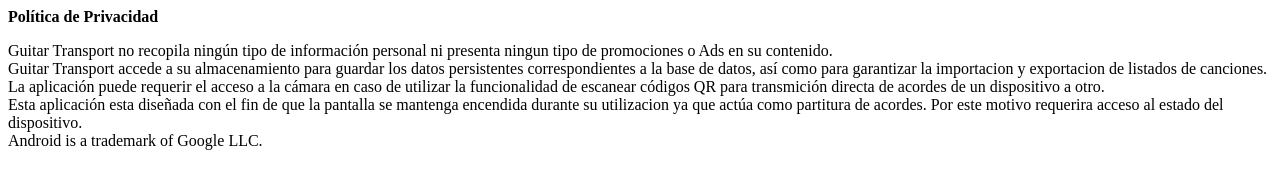
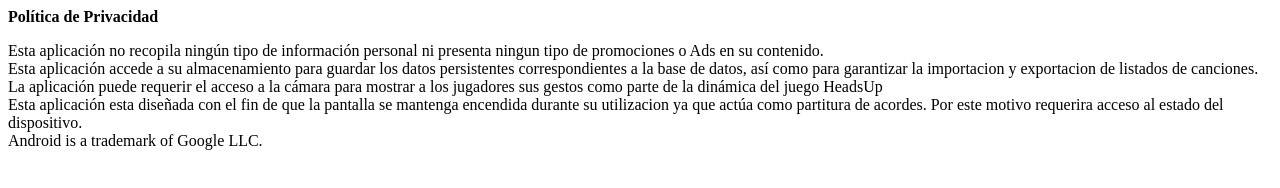
Before and after one commit to cjpm1983/privacy, a plain HTML site: page transport/index.html in a window 1280 px wide. Drawn offline with Linux system fonts and the light colour scheme.

Commit message:
Update index.html
cambios para Heads Up

```diff
--- a/transport/index.html
+++ b/transport/index.html
@@ -8,12 +8,11 @@ Politica de privacidad
 <b>Pol&iacute;tica de Privacidad</b>
 <div>
 <p>
-Guitar Transport no recopila ningún tipo de informaci&oacute;n personal ni presenta ningun tipo de promociones o Ads en su contenido.
+Esta aplicación no recopila ningún tipo de informaci&oacute;n personal ni presenta ningun tipo de promociones o Ads en su contenido.
 <br>
-Guitar Transport accede a su almacenamiento para guardar los datos persistentes correspondientes a la base de datos, as&iacute; como para garantizar la importacion y exportacion de listados de canciones.
+Esta aplicación accede a su almacenamiento para guardar los datos persistentes correspondientes a la base de datos, as&iacute; como para garantizar la importacion y exportacion de listados de canciones.
 <br>
-La aplicaci&oacute;n puede requerir el acceso a la c&aacute;mara en caso de utilizar la funcionalidad de escanear c&oacute;digos QR para transmición directa de acordes de un dispositivo a otro.
-<br>
+La aplicaci&oacute;n puede requerir el acceso a la c&aacute;mara para mostrar a los jugadores sus gestos como parte de la dinámica del juego HeadsUp<br>
 Esta aplicaci&oacute;n esta diseñada con el fin de que la pantalla se mantenga encendida durante su utilizacion ya que act&uacute;a como partitura de acordes. Por este motivo requerira acceso al estado del dispositivo.
 <br>
 Android is a trademark of Google LLC.
```
